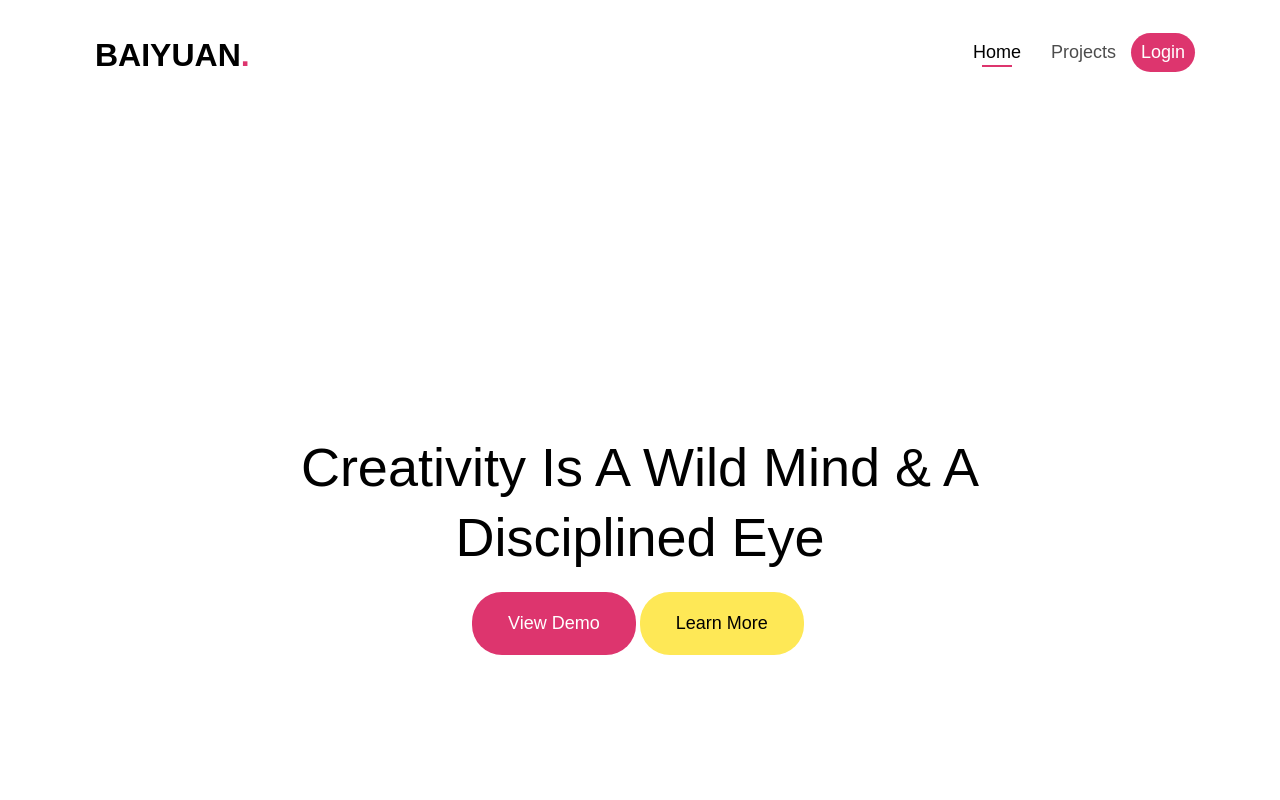
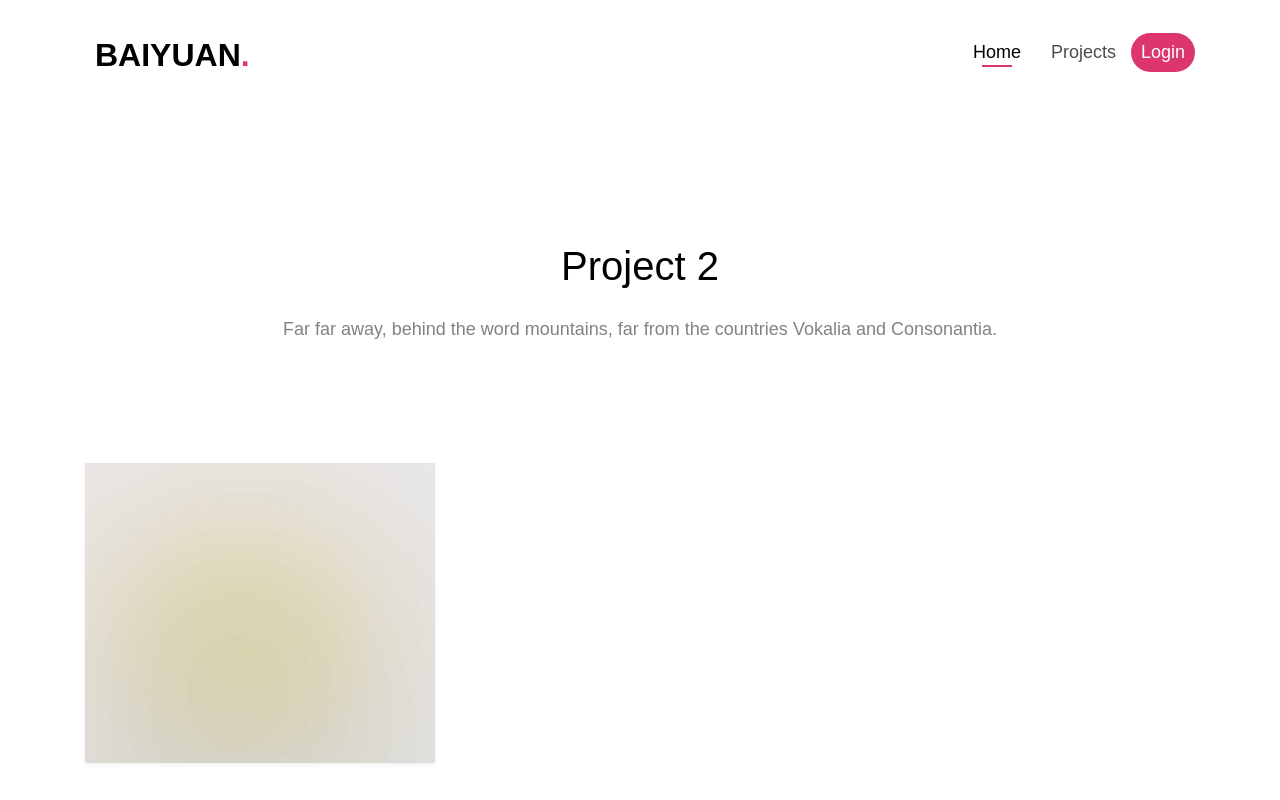
Before and after one commit to BaiiYuan/final_PIXULA, a React (Create React App) app in the folder frontend/: page /projects/1 in a window 1280 px wide. Before the commit this address led to /home. Shown: the top 800 px of the page. Built offline with nearby package versions, Linux system fonts and the light colour scheme; what apollo-link-ws would draw is missing.

Commit message:
Added project id router with full functions

```diff
--- a/frontend/src/components/ProjectPost/Project.js
+++ b/frontend/src/components/ProjectPost/Project.js
@@ -0,0 +1,55 @@
+import React, { Component } from 'react'
+import { Query, Mutation, renderToStringWithData } from 'react-apollo'
+import { NavLink, Switch, Route, Redirect } from "react-router-dom";
+
+import {
+  IMAGES_QUERY, LOGIN_QUERY
+} from '../../graphql'
+
+import "../../css/style.css"
+import { BrowserRouter } from 'react-router-dom'
+
+function projectObj(title, image) {
+    this.title = title;
+    this.image = image;
+  }
+
+  var project_list = [
+    new projectObj("Project 1", "../images/portfolio-1.jpg"),
+    new projectObj("Project 2", "../images/portfolio-2.jpg"),
+    new projectObj("Project 3", "../images/portfolio-3.jpg"),
+    new projectObj("Project 4", "../images/portfolio-4.jpg"),
+    new projectObj("Project 5", "../images/portfolio-5.jpg"),
+    new projectObj("Project 6", "../images/portfolio-6.jpg"),
+  ];
+
+export default class Project extends Component {
+  render(){
+    const { id } = this.props.match.params;
+      return(
+		<div id="fh5co-portfolio">
+		<div class="container">
+			<div class="row animate-box">
+				<div class="col-md-8 col-md-offset-2 text-center fh5co-heading">
+					<h2>{project_list[id].title}</h2>
+					<p>Far far away, behind the word mountains, far from the countries Vokalia and Consonantia.</p>
+				</div>
+			</div>
+			<div class="row">
+				<div class="col-md-4">
+					<div class="fh5co-portfolio animate-box">
+						<a href="#">
+							<div className="portfolio-entry" style={{backgroundImage: 'url(' + project_list[id].image + ')'}}></div>
+						</a>
+					</div>
+				</div>
+
+			</div>
+		</div>
+	</div>
+
+
+      )
+  }
+
+}
--- a/frontend/src/components/ProjectsRender.js
+++ b/frontend/src/components/ProjectsRender.js
@@ -39,17 +39,19 @@ export default class ProjectsRender extends Component {
 			{project_list.map(e =>
 					<div class="col-md-4">
 					<div class="fh5co-portfolio animate-box">
-						<a href="#">
 							<div className="portfolio-entry" style={{backgroundImage: 'url(' + e.image + ')'}}></div>
 							<div className="portfolio-text">
 								<h3>{e.title}</h3>
 								<ul class="stuff">
 									<li><i class="icon-heart2"></i>200</li>
 									<li><i class="icon-eye2"></i>248</li>
-									<li><i class="icon-download3"></i>240</li>
+									<li>
+									<NavLink key={project_list.indexOf(e)} to={"/Projects/" + (project_list.indexOf(e))} class="icon-arrow-right22">
+											Edit<i class="icon-arrow-right22"></i>
+									</NavLink>
+									</li>
 								</ul>
 							</div>
-						</a>
 					</div>
 				</div>
 			)}
--- a/frontend/src/containers/App/App.js
+++ b/frontend/src/containers/App/App.js
@@ -11,6 +11,7 @@ import { BrowserRouter } from 'react-router-dom'
 import HomeRender from "../../components/HomeRender"
 import LoginRender from "../../components/LoginRender"
 import ProjectsRender from "../../components/ProjectsRender"
+import Project from "../../components/ProjectPost/Project"
 
 
 class App extends Component {
@@ -51,7 +52,7 @@ class App extends Component {
 
       <Switch>
         <Route exact path="/projects" component={ProjectsRender} />
-        <Route path="/articles/:id?" component={HomeRender} />
+        <Route path="/projects/:id?" component={Project} />
         <Route path="/home" component={HomeRender} />
         <Route path="/login" component={LoginRender} />
         <Redirect from="/" to="/home" />
@@ -64,7 +65,7 @@ class App extends Component {
         <div class="row copyright">
           <div class="col-md-12 text-center">
             <p>
-              <small class="block">&copy; 2016 Free HTML5. All Rights Reserved.</small>
+              <small class="block">If you're seeing this, you are probably viewing a half-completed website.</small>
               <small class="block">Designed by <a href="http://freehtml5.co/" target="_blank">FreeHTML5.co</a> Demo Images: <a href="http://unsplash.co/" target="_blank">Unsplash</a></small>
             </p>
             <p>
```
